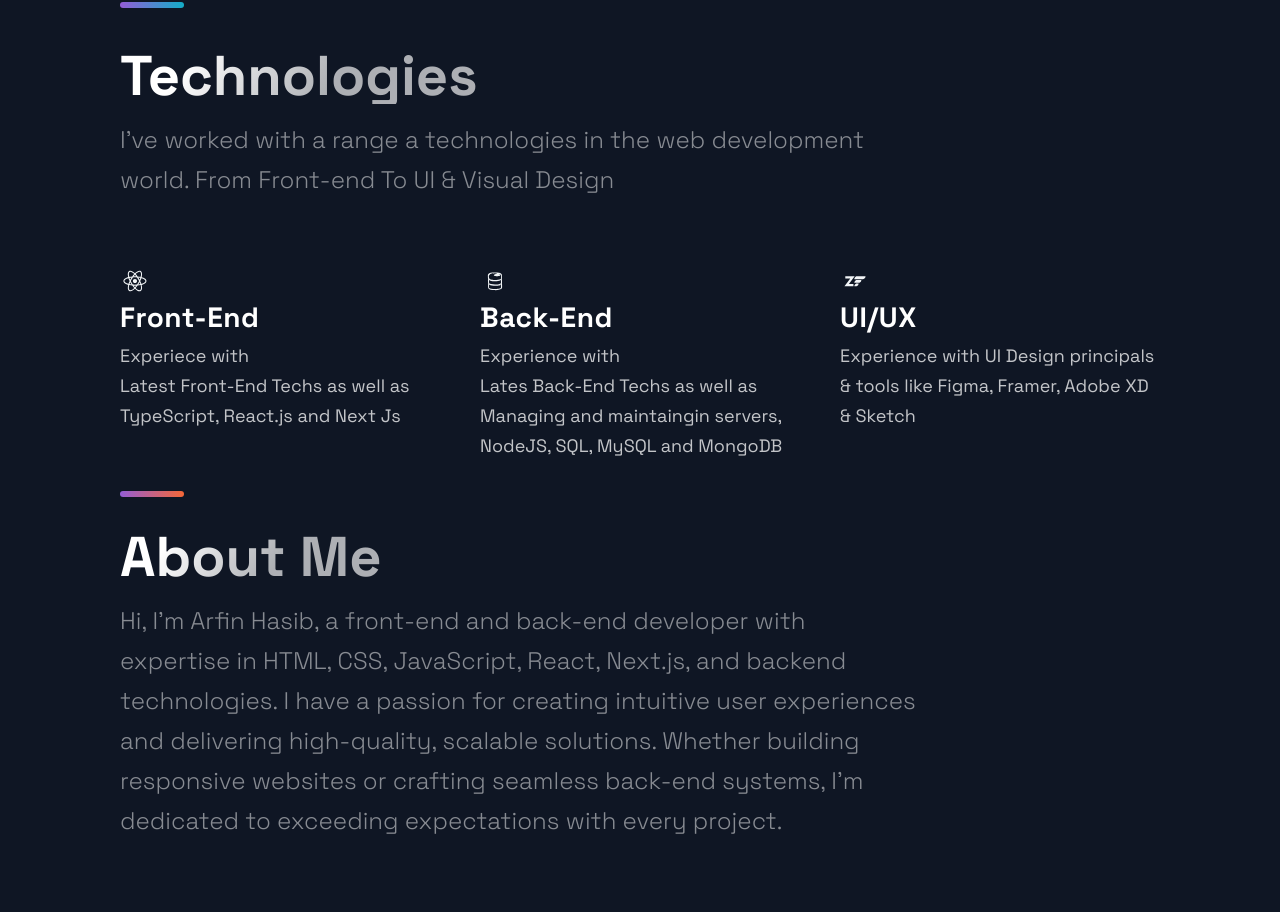
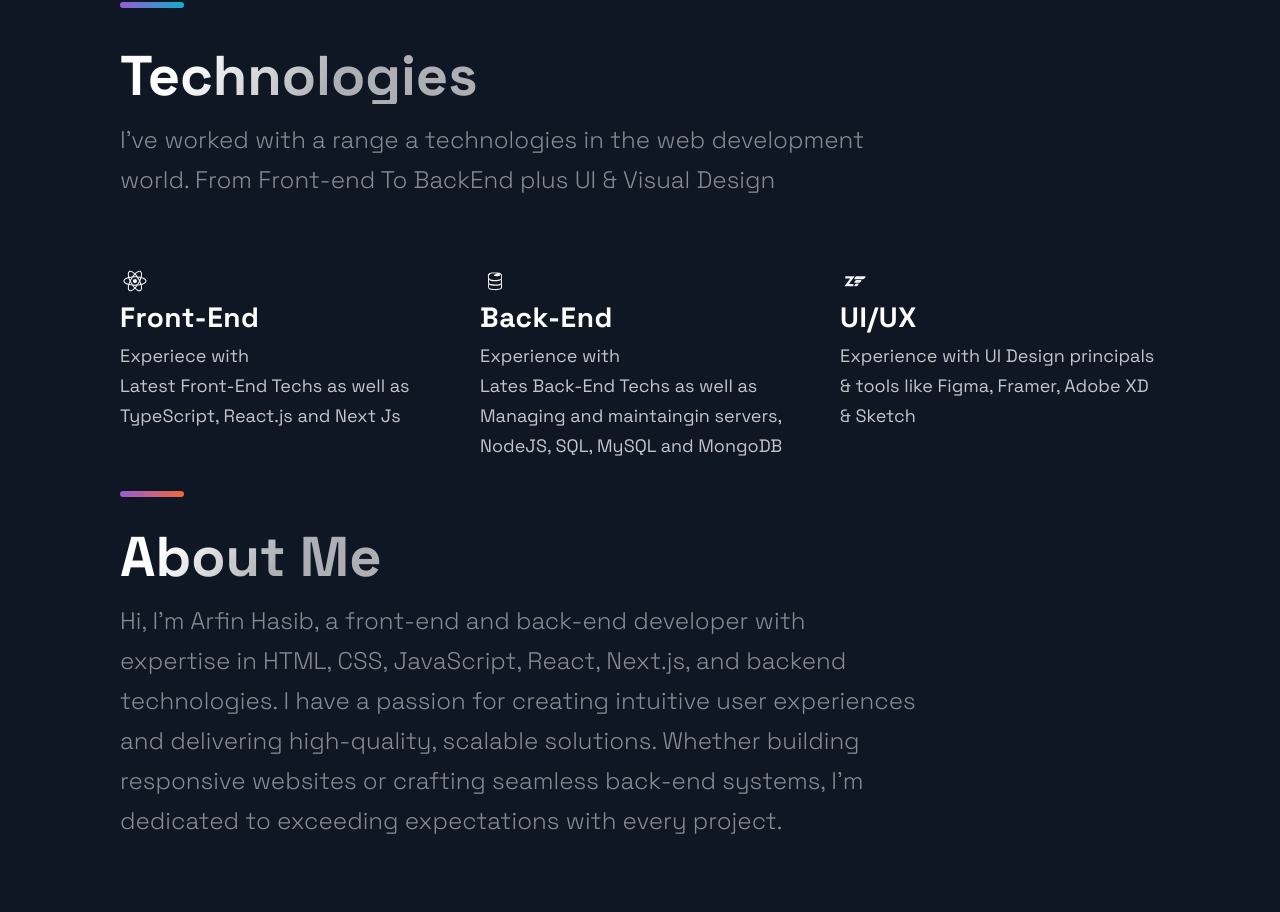
Before and after one commit to ArfinHasib/main-portoflio, a Next.js app: page / in a window 1280 px wide. Shown: the part 2460-3372 px from the top of the page. Built offline with nearby package versions, Linux system fonts and the light colour scheme.

Commit message:
Small Update

```diff
--- a/src/components/Technologies/Technologies.js
+++ b/src/components/Technologies/Technologies.js
@@ -20,7 +20,7 @@ const Technologies = () => (
       <SectionTitle>Technologies</SectionTitle>
       <SectionText>
          I've worked with a range a technologies in the web development world.
-         From Front-end To UI & Visual Design
+         From Front-end To BackEnd plus UI & Visual Design
       </SectionText>
       <List>
          <ListItem>
```
